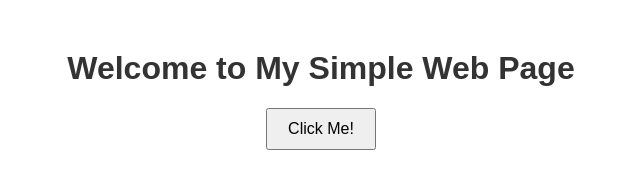
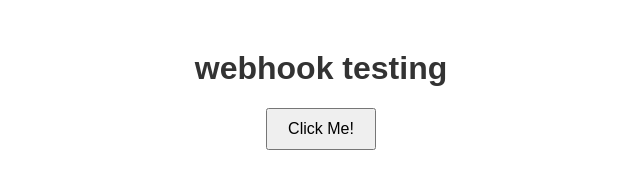
Before and after one commit to aftabkhan7654/my-web-app-for-cicd-testing, a plain HTML site: page index.html in a window 1280 px wide. Shown: the whole page, without its empty margins (319-959 px from the left). Drawn offline with Linux system fonts and the light colour scheme.

Commit message:
Update index.html

```diff
--- a/index.html
+++ b/index.html
@@ -7,7 +7,7 @@
     <link rel="stylesheet" href="styles.css">
 </head>
 <body>
-    <h1>Welcome to My Simple Web Page</h1>
+    <h1>webhook testing</h1>
     <button onclick="displayMessage()">Click Me!</button>
     <p id="message"></p>
     <script src="script.js"></script>
```
